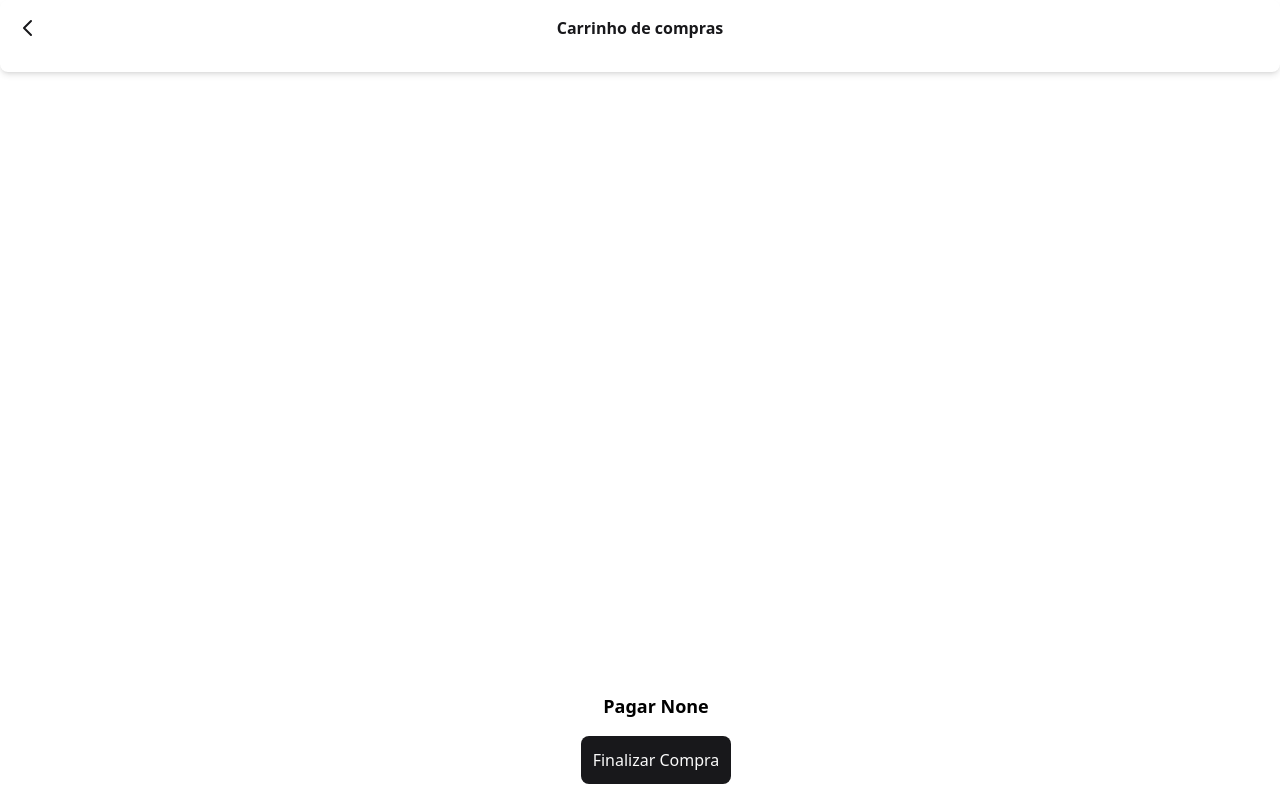
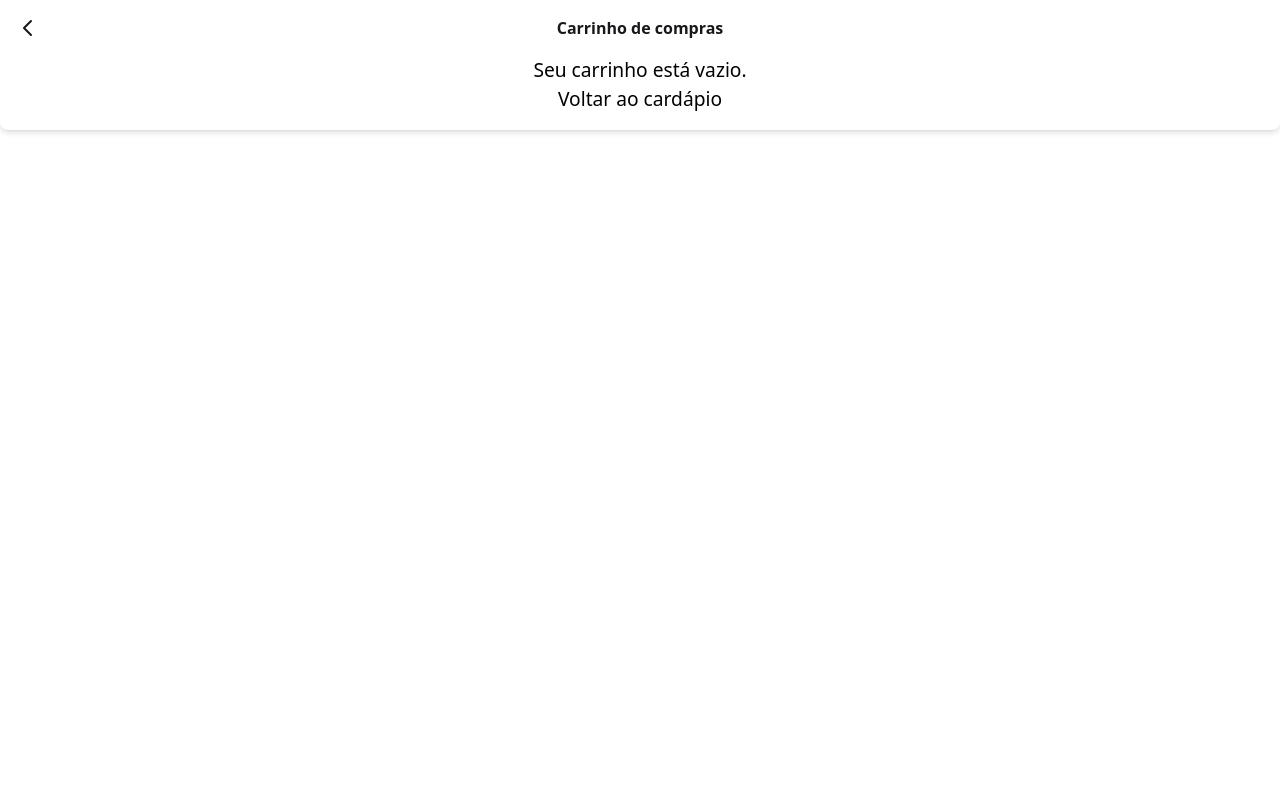
Before and after one commit to olavuwdev/qdelivery-django, a Django app: page /ver_carrinho/ in a window 1280 px wide. Run offline with Django 5.2, Linux system fonts and the light colour scheme; some libraries are stand-ins or nearby versions.

Commit message:
Ajuste tela carrinho pt2

```diff
--- a/qdelivery/templates/ver_carrinho3.html
+++ b/qdelivery/templates/ver_carrinho3.html
@@ -117,12 +117,12 @@
 
   <div class="bg-background p-4 rounded-lg shadow-md">
     <h2 class="text-center font-bold text-primary mb-4">Carrinho de compras</h2>
-
+	{% if request.session.carrinho %}
     <!-- Inicio do loop para os produto -->
 
-    {% for item_id, item in request.session.carrinho.items %}
+    {% for item in request.session.carrinho %}
 
-	<div class="flex items-center justify-between bg-card p-4 rounded-lg mb-4 relative">
+	<div class="flex items-center justify-between bg-card p-4 rounded-lg mb-4 relative" >
 		<div class="img-produto">
 		  {{ item.imagem | safe }}
 		</div>
@@ -132,13 +132,13 @@
 			<p class="text-sm font-bold">{{ item.proteinas|join:", " }}</p>
 			<p class="text-xs">{{ item.acompanhamentos|join:", " }}</p>
 		  </p>
-		  <p class="text-sm font-bold">R$ <span id="preco_{{ item_id }}"></span> {{ item.preco }}</p>
+		  <p class="text-sm font-bold">R$ <span id="preco_{{ item_id }}">{{ item.preco }}</span> </p>
 		</div>
 		<div class="flex flex-col items-center">
 		  <div class="flex items-center">
-			<button class="bg-secondary text-secondary-foreground p-2 rounded">-</button>
-			<span class="mx-1">{{ item.quantidade }}</span>
-			<button class="bg-secondary text-secondary-foreground p-2 rounded">+</button>
+			<button class="bg-secondary text-secondary-foreground p-2 rounded" onclick="updateQuantity(-1, '{{ item_id }}')">-</button>
+			<span class="mx-1" id="quantidade_{{ item_id }}">{{ item.quantidade }}</span>
+			<button class="bg-secondary text-secondary-foreground p-2 rounded" onclick="updateQuantity(1, '{{ item_id }}')">+</button>
 		  </div>
 		  <p class="text-sm font-bold mt-2">R$ <span name="total_no_item" id="total_{{ item_id }}">{{ item.total }}</p>
 		</div>
@@ -161,7 +161,98 @@
     <p class="text-lg font-bold">Pagar {{ total_carrinho }}</p>
     <button class="bg-primary text-primary-foreground p-3 rounded-lg mt-4">Finalizar Compra</button>
   </div>
+  {% else %}
+  <div class="main_vazio" style="text-align: center; font-size: larger;">
+	  <div class="carrinho_vazio">
+		  <p class="text_carrinho_vazio">
+			  Seu carrinho está vazio.
+		  </p>
+	  </div>
+  {% endif %}
+  <a href="{% url 'menu' %}">
+	  Voltar ao cardápio
+  </a>
+  </div>
 
 </div>
   </body>
 </html>
+
+<script>
+document.addEventListener('DOMContentLoaded', (event) => {
+    updateCartTotal(); // Atualiza o total geral do carrinho ao carregar a página
+});
+
+function getCSRFToken() {
+    return document.querySelector('[name=csrfmiddlewaretoken]').value;
+}
+
+function updateQuantity(change, itemId) {
+    const quantityDiv = document.getElementById(`quantidade_${itemId}`);
+    let quantity = parseInt(quantityDiv.textContent);
+    const newQuantity = quantity + change;
+
+    if (newQuantity >= 0) {
+        // Atualiza a quantidade na interface
+        quantityDiv.textContent = newQuantity;
+        updateTotal(newQuantity, itemId);
+
+        // Envia a nova quantidade ao servidor via fetch
+        fetch('/atualizar_quantidade/', {
+            method: 'POST',
+            headers: {
+                'Content-Type': 'application/json',
+                'X-CSRFToken': getCSRFToken(), // Utiliza o token CSRF do Django
+            },
+            body: JSON.stringify({
+                item_id: itemId,
+                quantidade: newQuantity
+            })
+        })
+        .then(response => {
+            if (!response.ok) {
+                console.log('Erro ao atualizar a quantidade no servidor');
+            }
+            return response.json();
+        })
+        .then(data => {
+            console.log('Quantidade atualizada com sucesso:', data);
+        })
+        .catch(error => {
+            console.error('Erro:', error);
+        });
+    }
+}
+
+function updateTotal(quantity, itemId) {
+    const preco = document.getElementById(`preco_${itemId}`).textContent;
+    const totalItem = document.getElementById(`total_${itemId}`);
+    const newTotal = (parseFloat(preco) * quantity).toFixed(2);
+
+    // Atualiza o total do item na interface
+    totalItem.textContent = newTotal;
+    updateCartTotal(); // Atualiza o total geral do carrinho
+}
+
+function updateCartTotal() {
+    let total = 0;
+
+    // Seleciona todos os elementos que têm o atributo name igual a 'total_no_item'
+    document.querySelectorAll('[name="total_no_item"]').forEach((element) => {
+        const itemTotal = parseFloat(element.textContent.replace('R$ ', '').replace(',', '.'));
+        if (!isNaN(itemTotal)) { // Verifica se a conversão foi bem-sucedida
+            total += itemTotal;
+        }
+    });
+
+    // Atualiza o total do carrinho e formata para duas casas decimais
+    const totalCarrinhoElement = document.querySelector('p.text-lg.font-bold');
+    if (totalCarrinhoElement) {
+        totalCarrinhoElement.textContent = `R$ ${total.toFixed(2)}`;
+    }
+
+    // Debug para verificar o valor total
+    console.log(`Total do carrinho: R$ ${total.toFixed(2)}`);
+}
+
+</script>
--- a/qdelivery/utils.py
+++ b/qdelivery/utils.py
@@ -6,7 +6,7 @@
 
 def func_total_carrinho(carrinho):
     total_carrinho = 0
-    for item_id, item in carrinho.items():
+    for item in carrinho:
         item['total'] = item['preco'] * item['quantidade']
         total_carrinho += item['total']
         return total_carrinho
--- a/qdelivery/views.py
+++ b/qdelivery/views.py
@@ -254,36 +254,50 @@
         acompanhamentos = Acompanhamento.objects.filter(id__in=acompanhamentos_ids)
 
         # Obter ou criar o carrinho na sessão
-        carrinho = request.session.get('carrinho', {})
+        carrinho = request.session.get('carrinho', [])
 
-        # Usar o produto_id como chave no carrinho
-        if produto_id not in carrinho:
-            carrinho[produto_id] = {
-                'id': produto.id,
-                'produto': produto.titulo,
-                'imagem': produto.capa,
-                'preco': float(produto.valor_promo),  # converter Decimal para float
-                'proteinas': [proteina.titulo for proteina in proteinas],
-                'acompanhamentos': [acomp.nome for acomp in acompanhamentos],
-                'observacao': observacao,
-                'quantidade': quantidade,
-                'total': float(produto.valor_promo) * quantidade,
-            }
+        # Dados do novo item
+        novo_item = {
+            'id': produto.id,
+            'produto': produto.titulo,
+            'imagem': produto.capa,
+            'preco': float(produto.valor_promo),  # converter Decimal para float
+            'proteinas': [proteina.titulo for proteina in proteinas],
+            'acompanhamentos': [acomp.nome for acomp in acompanhamentos],
+            'observacao': observacao,
+            'quantidade': quantidade,
+            'total': float(produto.valor_promo) * quantidade,
+        }
+
+        # Verificar se o mesmo item (mesmo produto com as mesmas proteínas e acompanhamentos) já está no carrinho
+        item_existente = None
+        for item in carrinho:
+            if (item['id'] == novo_item['id'] and
+                item['proteinas'] == novo_item['proteinas'] and
+                item['acompanhamentos'] == novo_item['acompanhamentos']
+                ):
+                item_existente = item
+                break
+
+        if item_existente:
+            # Se o item já existir, incrementar a quantidade e atualizar o total
+            item_existente['quantidade'] += quantidade
+            item_existente['total'] = item_existente['preco'] * item_existente['quantidade']
         else:
-            # Se já existir, apenas incrementar a quantidade e atualizar o total
-            carrinho[produto_id]['quantidade'] += quantidade
-            carrinho[produto_id]['total'] = carrinho[produto_id]['preco'] * carrinho[produto_id]['quantidade']
+            # Se não existir, adicionar o novo item ao carrinho
+            carrinho.append(novo_item)
 
         # Atualizar o carrinho na sessão
         request.session['carrinho'] = carrinho
 
-        for item_id, item in carrinho.items():
-            print(f"{item_id}: {item}")
+        for item in carrinho:
+            print(item)
 
         # Redirecionar para a página do menu
-        return redirect('menu')  # Certifique-se de que a URL 'menu' está configurada corretamente
+        return redirect('menu')
 
     return JsonResponse({'error': 'Método não permitido'}, status=405)
+
 
 
 def cartTeste(request):
@@ -294,7 +308,7 @@
         'carrinho': carrinho,
         'total_carrinho': total_carrinho,
     }
-    for produto, itens in carrinho.items():
-        print(f"{produto} \n {itens}")
+    for itens in carrinho:
+        print(f"\n {itens}")
     print(total_carrinho)
     return render(request, 'ver_carrinho3.html', context)
```
Also changed, not shown: db.sqlite3.
